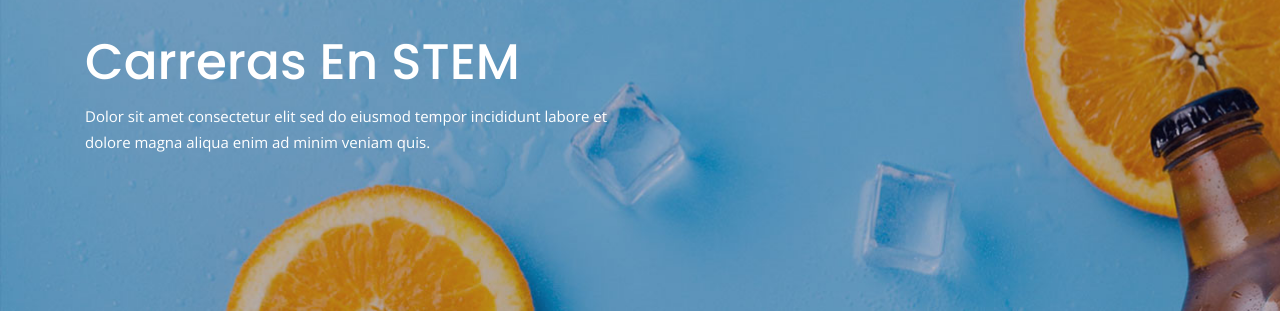
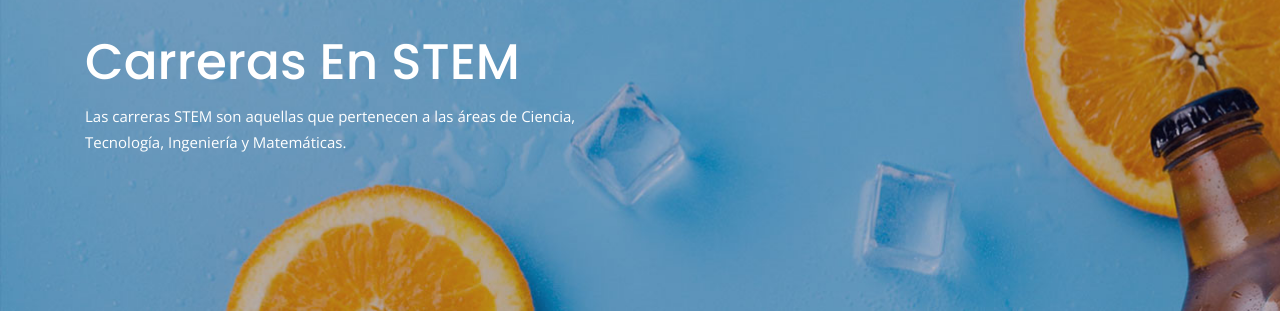
Before and after one commit to estaennosotraspiloto/estaennosotraspiloto, a Jekyll site: the page built from about.html, in a window 1280 px wide and 900 px high. Shown: the part 190-503 px from the top of the window. Built offline with Jekyll 4.4.1, drawn with Linux system fonts in a browser that asks for light colours.

Commit message:
Update from Forestry.io estaennosotraspiloto updated about.html

```diff
--- a/about.html
+++ b/about.html
@@ -2,8 +2,8 @@
 layout: default
 header_image: "/assets/images/bg/about-bg.jpg"
 title: Carreras en STEM
-description: Dolor sit amet consectetur elit sed do eiusmod tempor incididunt labore
-  et dolore magna aliqua enim ad minim veniam quis.
+description: Las carreras STEM son aquellas que pertenecen a las áreas de Ciencia,
+  Tecnología,  Ingeniería y Matemáticas.
 
 ---
 {% include page_header.html %}
```
